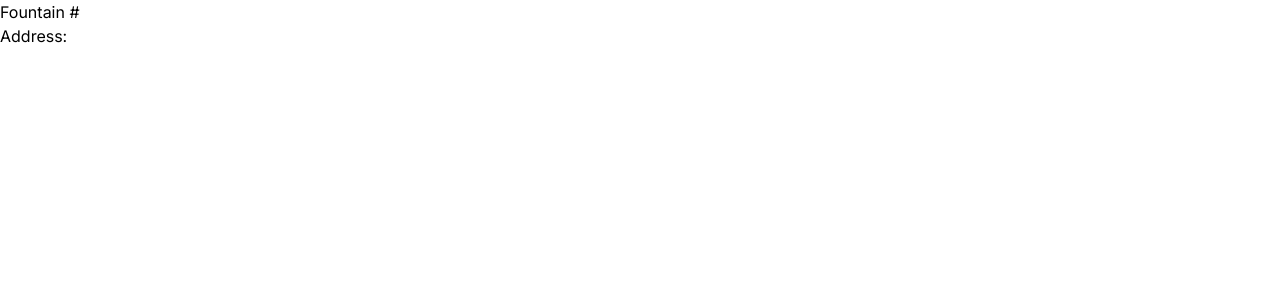
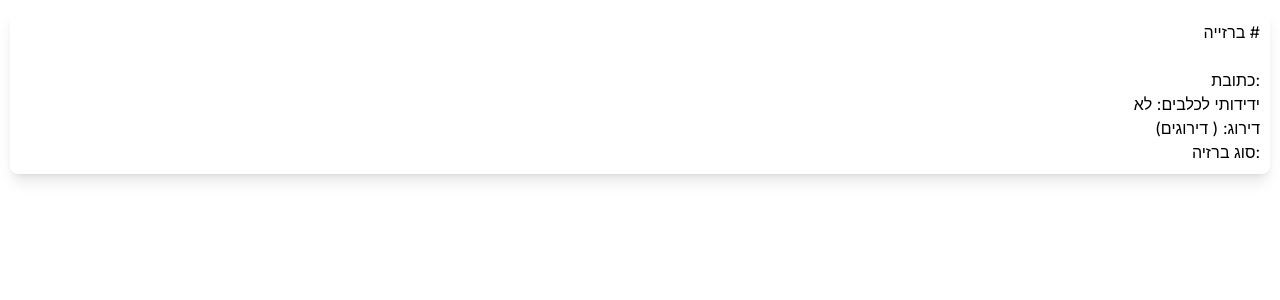
Before and after one commit to berziot/Berez, a Next.js app in the folder frontend/: page /1 in a window 1280 px wide. Shown: the top 300 px of the page. Built offline with nearby package versions, Linux system fonts and the light colour scheme; no server answers.

Commit message:
Slightly less ugly single fountain page

```diff
--- a/frontend/src/app/[fountain_id]/page.tsx
+++ b/frontend/src/app/[fountain_id]/page.tsx
@@ -26,11 +26,22 @@ const FountainPage = () => {
             setCurrentFountain(fountains.filter(fountain => fountain.id === fountain_id)[0])
         }
     }, [])
+
     return (
-        <>
-            <h1>Fountain #{currentFountain?.id}</h1>
-            <p>Address: {currentFountain?.address}</p>
-        </>
+        <div className="card">
+            <h1>ברזייה #{currentFountain?.id}</h1>
+            <br/>
+            <p>כתובת: {currentFountain?.address}</p>
+            <p>
+                ידידותי לכלבים: {currentFountain?.dog_friendly ? 'כן' : 'לא'}
+            </p>
+            <p>
+                דירוג: {currentFountain?.average_general_rating} ({currentFountain?.number_of_ratings} דירוגים)
+            </p>
+            <p>
+                סוג ברזיה: {currentFountain?.type}
+            </p>
+        </div>
     )
 }
 
--- a/frontend/src/app/page.tsx
+++ b/frontend/src/app/page.tsx
@@ -86,7 +86,7 @@ const HomePage = () => {
                     }
                 },
                 {
-                    timeout: 7000,
+                    timeout: 5000,
                 }
             );
         } else {
```
